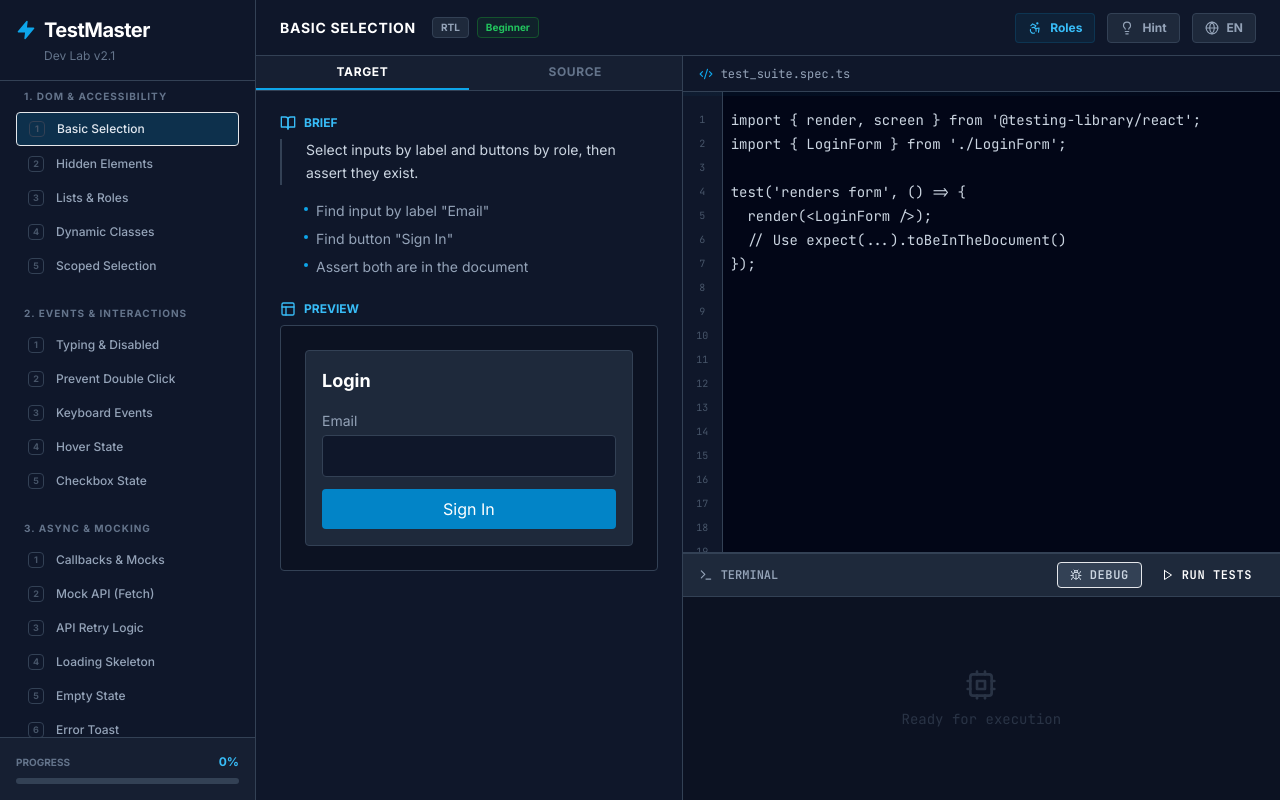
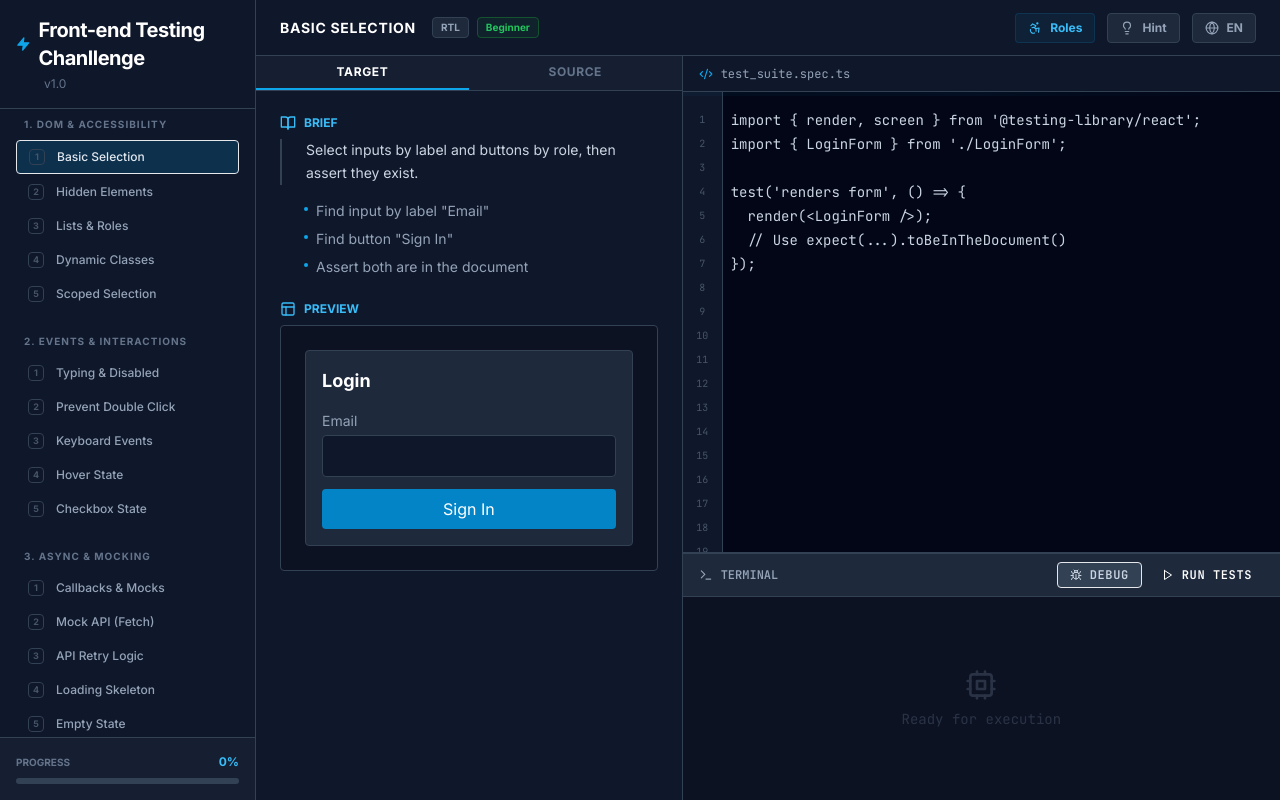
Before and after one commit to CharlietheCharlie/front-end-testing-challenge, a React (Vite) app: page / in a window 1280 px wide. Built offline with nearby package versions, Linux system fonts and the light colour scheme.

Commit message:
update: change sidebar title

```diff
--- a/components/layout/Sidebar.tsx
+++ b/components/layout/Sidebar.tsx
@@ -25,9 +25,9 @@ export const Sidebar: React.FC<SidebarProps> = ({
       <div className="p-4 border-b border-dark-700">
         <h1 className="text-xl font-bold flex items-center gap-2 text-white tracking-tight">
           <Zap className="text-primary-500 fill-primary-500" size={20} />
-          TestMaster
+          Front-end Testing Chanllenge
         </h1>
-        <p className="text-xs text-slate-500 mt-1 pl-7">Dev Lab v2.1</p>
+        <p className="text-xs text-slate-500 mt-1 pl-7">v1.0</p>
       </div>
 
       <div className="flex-1 overflow-y-auto p-2 space-y-6">
```
